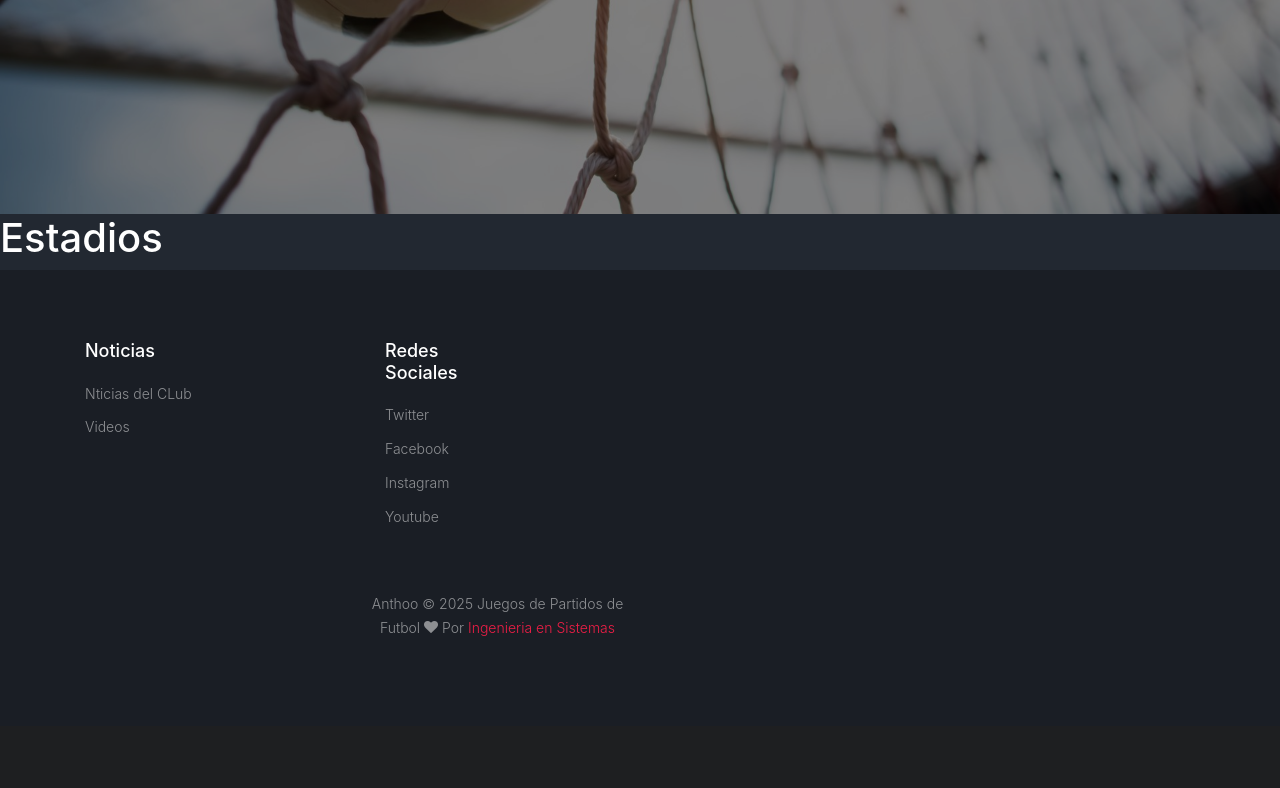
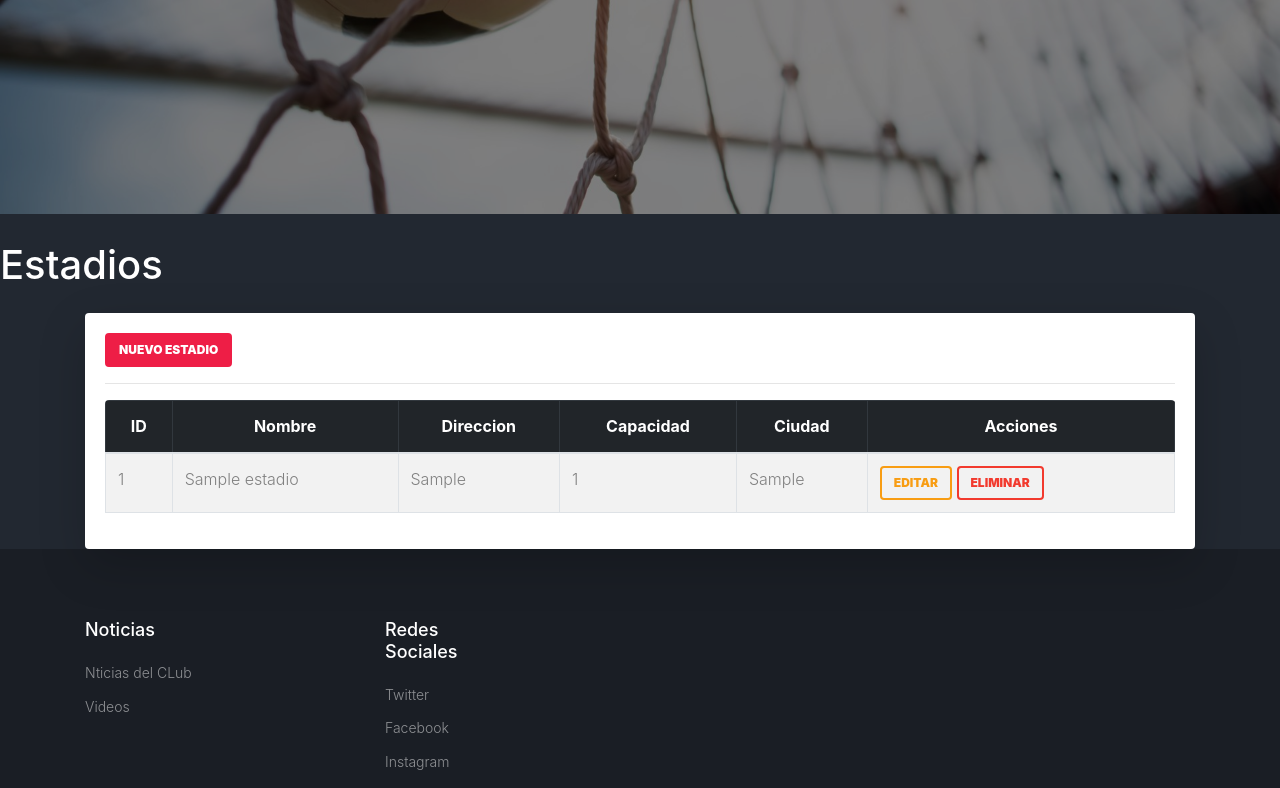
Before and after one commit to anthony4452/proyectofinalmt, a Django app: page / in a window 1280 px wide. Shown: the part 586-1374 px from the top of the page. Before the commit the page ends 1222 px from the top, so only its background shows below. Run offline with Django 5.2, Linux system fonts and the light colour scheme; tables that the repository leaves empty hold one stand-in row (values such as "Sample post"); some libraries are stand-ins or nearby versions; some web fonts are replaced.

Commit message:
Crud Estadios

```diff
--- a/Aplicaciones/Estadios/templates/estadios.html
+++ b/Aplicaciones/Estadios/templates/estadios.html
@@ -1,6 +1,63 @@
-{% extends "plantilla.html" %}
+{% extends "./plantilla.html" %}
+{% block content %}
+<br>
+<h1 class="fa fa-list mb-0"> Estadios</h1>
 
-{% block content %}
-    <h1>Estadios</h1>
+<div class="container mt-4">
+    <div class="card shadow-lg rounded-4 border-0">
+        <div class="card-body">
+            <div class="d-flex justify-content-between align-items-center mb-3">
+                <a href="/nuevoEstadio" class="btn btn-primary">Nuevo Estadio</a>
+            </div>
 
+            <hr>
+
+            <div class="table-responsive rounded">
+                <table class="table table-bordered table-striped table-hover" id="tbldis">
+                    <thead class="table-dark text-center">
+                        <tr>
+                            <th>ID</th>
+                            <th>Nombre</th>
+                            <th>Direccion</th>
+                            <th>Capacidad</th>
+                            <th>Ciudad</th>
+                            <th>Acciones</th>
+                        </tr>
+                    </thead>
+                    <tbody>
+                        {% for estadio in estadios %}
+                        <tr>
+                            <td>{{ estadio.id }}</td>
+                            <td>{{ estadio.nombre }}</td>
+                            <td>{{ estadio.direccion }}</td>
+                            <td>{{ estadio.capacidad }}</td>
+                            <td>{{ estadio.ciudad }}</td>
+                            <td>
+                                <a href="editarEstadio/{{ estadio.id }}" class="btn btn-outline-warning">
+                                    <i class="fa fa-pen"></i> Editar
+                                </a>
+                                <a href="eliminarEstadio/{{ estadio.id }}" onclick="eliminarEstadio('{{ estadio.id }}')" class="btn btn-outline-danger">
+                                    <i class="fa fa-trash"></i> Eliminar
+                                </a>
+                            </td>
+                        </tr>
+                        {% endfor %}
+                    </tbody>
+                </table>
+            </div>
+        </div>
+    </div>
+</div>
+
+<script>
+    $(document).ready(function () {
+        $('#tbldis').DataTable({
+            buttons: ['copy', 'excel', 'pdf', 'print', 'colvis'],
+            dom: 'Bfrtip',
+            language: {
+                url: 'https://cdn.datatables.net/plug-ins/2.3.1/i18n/es-ES.json'
+            }
+        });
+    });
+</script>
 {% endblock %}
--- a/Aplicaciones/Estadios/urls.py
+++ b/Aplicaciones/Estadios/urls.py
@@ -3,4 +3,10 @@ from . import views
 
 urlpatterns = [
     path('', views.estadio),
+    path('estadio', views.estadio),
+    path('nuevoEstadio', views.nuevoEstadio),
+    path('eliminarEstadio/<id>/', views.eliminarEstadio),
+    path('editarEstadio/<id>/', views.editarEstadio),
+
+
 ]
--- a/Aplicaciones/Estadios/views.py
+++ b/Aplicaciones/Estadios/views.py
@@ -1,8 +1,38 @@
 from django.shortcuts import render, redirect
 from .models import Estadio
+from .forms import EstadioForm
+from django.shortcuts import render, get_object_or_404, redirect
+
 
 # Create your views here.
 
 def estadio (request):
     estadios = Estadio.objects.all()
     return render(request, 'estadios.html', {'estadios': estadios})
+
+def editarEstadio(request, id):
+    estadio = get_object_or_404(Estadio, id=id)  # Obtén el estadio por su ID
+    if request.method == 'POST':
+        form = EstadioForm(request.POST, instance=estadio)
+        if form.is_valid():
+            form.save()  # Guarda los cambios
+            return redirect('/')  # Redirige a la lista de estadios
+    else:
+        form = EstadioForm(instance=estadio)  # Carga los datos existentes en el formulario
+    return render(request, 'editarEstadio.html', {'form': form, 'estadio': estadio})
+
+def nuevoEstadio(request):
+    if request.method == 'POST':
+        form = EstadioForm(request.POST)
+        if form.is_valid():
+            form.save()
+            return redirect('/')  # Redirige a la lista de estadios
+    else:
+        form = EstadioForm()
+    return render(request, 'nuevoEstadio.html', {'form': form})
+
+
+def eliminarEstadio(request, id):
+    estadio = Estadio.objects.get(id=id)
+    estadio.delete()
+    return redirect('/')
```
Also changed, not shown: Aplicaciones/Estadios/forms.py (added, +8 -0 lines), Aplicaciones/Estadios/templates/editarEstadio.html (added, +11 -0 lines), Aplicaciones/Estadios/templates/nuevoEstadio.html (added, +10 -0 lines).
